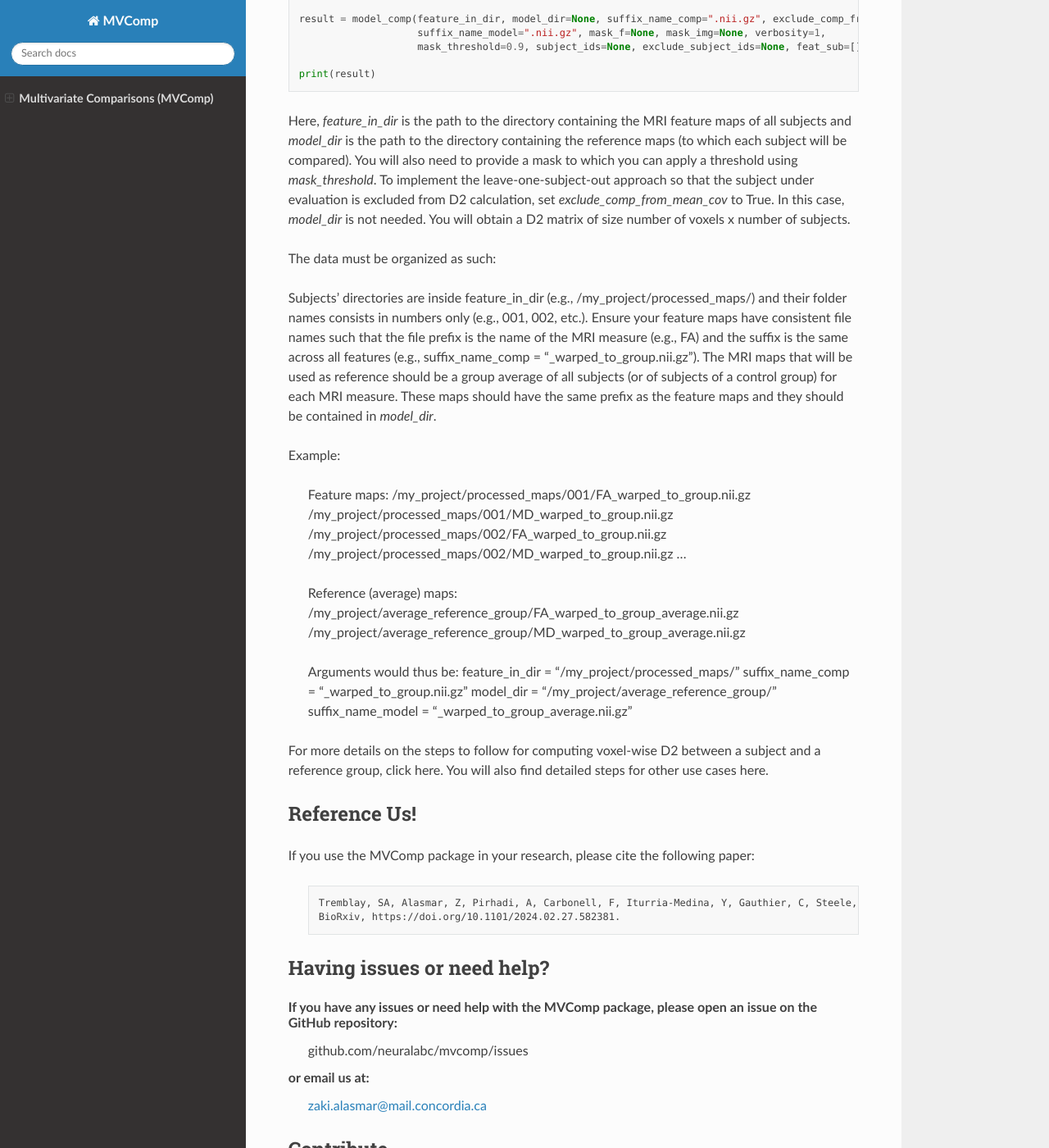
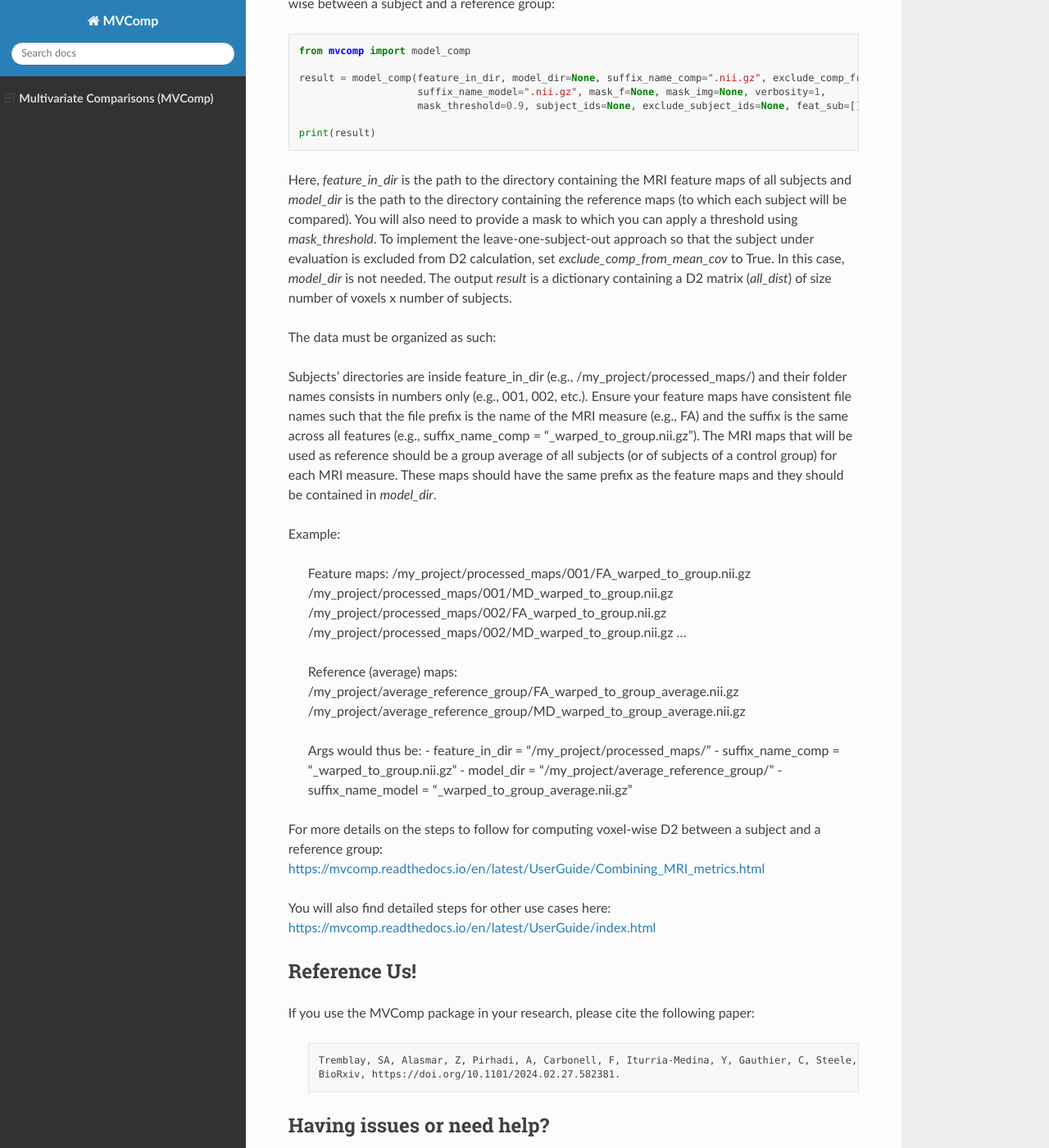
Before and after one commit to neuralabc/mvcomp, a Sphinx documentation site: the page built from docs/FirstLevel/index.rst, in a window 1280 px wide and 1400 px high, scrolled down 1254 px. Shown: the whole window at 82% size. Built offline with Sphinx 7.4.7 and the Read the Docs theme 2.0.0, drawn with Linux system fonts in a browser that asks for light colours; pages that are not in the unit, such as notebooks, are missing from menus; some of the changed text lies outside the part shown.

Commit message:
Updated index.rst
Added links to use cases + some other minor changes

```diff
--- a/docs/FirstLevel/index.rst
+++ b/docs/FirstLevel/index.rst
@@ -65,7 +67,7 @@
     print(result)
 
 Here, `feature_in_dir` is the path to the directory containing the MRI feature maps of all subjects and `model_dir` is the path to the directory containing the reference maps (to which each subject will be compared). You will also need to provide a mask to which you can apply a threshold using `mask_threshold`. To implement the leave-one-subject-out approach so that the subject under evaluation is excluded from D2 calculation, set `exclude_comp_from_mean_cov` to True. In this case, `model_dir` is not needed.
-You will obtain a D2 matrix of size number of voxels x number of subjects.
+The output `result` is a dictionary containing a D2 matrix (`all_dist`) of size number of voxels x number of subjects.
 
 The data must be organized as such:
 
@@ -84,14 +86,16 @@
     /my_project/average_reference_group/FA_warped_to_group_average.nii.gz
     /my_project/average_reference_group/MD_warped_to_group_average.nii.gz
 
-    Arguments would thus be:
-    feature_in_dir = "/my_project/processed_maps/"
-    suffix_name_comp = "_warped_to_group.nii.gz"
-    model_dir = "/my_project/average_reference_group/"
-    suffix_name_model = "_warped_to_group_average.nii.gz"
+    Args would thus be:
+    - feature_in_dir = "/my_project/processed_maps/"
+    - suffix_name_comp = "_warped_to_group.nii.gz"
+    - model_dir = "/my_project/average_reference_group/"
+    - suffix_name_model = "_warped_to_group_average.nii.gz"
 
 
-For more details on the steps to follow for computing voxel-wise D2 between a subject and a reference group, click here. You will also find detailed steps for other use cases here.
+For more details on the steps to follow for computing voxel-wise D2 between a subject and a reference group: https://mvcomp.readthedocs.io/en/latest/UserGuide/Combining_MRI_metrics.html
+
+You will also find detailed steps for other use cases here: https://mvcomp.readthedocs.io/en/latest/UserGuide/index.html
 
 
 **Reference Us!**
```
Also changed, not shown: other parts of docs/FirstLevel/index.rst (+4 -2 lines).
